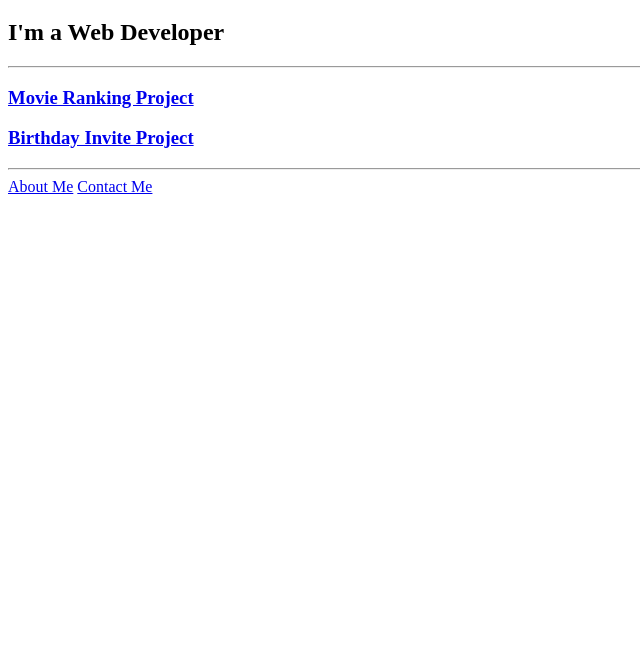
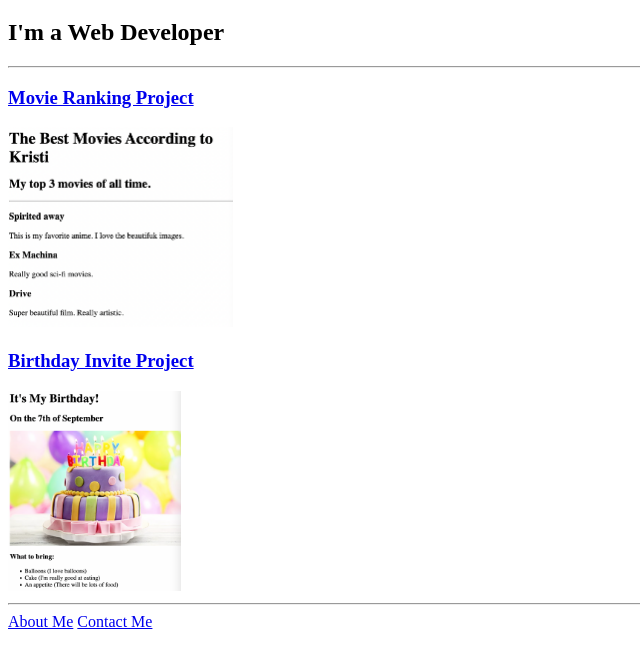
Before and after one commit to KristiHi/html-portfolio, a plain HTML site: page index.html in a window 1280 px wide. Shown: the part 61-726 px from the top of the page, without its empty margins (0-640 px from the left). Drawn offline with Linux system fonts and the light colour scheme.

Commit message:
Update index.html

```diff
--- a/index.html
+++ b/index.html
@@ -1,6 +1,6 @@
-<!-- TODO 1: Create the HTML Boilerplate -->
 <!DOCTYPE html>
 <html lang="en">
+
     <head>
         <meta charset="UTF-8">
         <title>Kristi's Portfolio</title>
@@ -10,27 +10,14 @@
         <h1>Kristi's Portfolio</h1>
         <h2>I'm a Web Developer</h2>
         <hr/>
-        <h3>
-            <a href="./public/movie-ranking.html">Movie Ranking Project</a>
-        </h3>
-        <h3>
-            <a href="./public/birthday-invite.html">Birthday Invite Project</a>
-        </h3>
+        <h3><a href="./public/movie-ranking.html">Movie Ranking Project</a></h3>
+        <img src="./assets/images/Movie_project.png" height="200" alt="movie project">
+        <h3><a href="./public/birthday-invite.html">Birthday Invite Project</a></h3>
+        <img src="./assets/images/Birthday_project.png" height="200" alt="bithday cake">
         <hr/>
-        <a href="./public/about.html">About Me</a> <a href="./public/contact.html">Contact Me</a>
+        <a href="./public/about.html">About Me</a>
+        <a href="./public/contact.html">Contact Me</a>
+
     </body>
+
 </html>
-
-
-
-<!-- TODO 3: Take screenshots of your project previews and add the images to the images folder -->
-
-<!-- TODO 4: Add titles/subtitles etc. -->
-
-<!-- TODO 5: Add a link to the project pages -->
-
-<!-- TODO 6: Add images to show the project previews
-HINT for TODO 6: You can use the height attribute set to 200 to make the image smaller:
-https://developer.mozilla.org/en-US/docs/Web/HTML/Element/img#attr-height -->
-
-<!-- TODO 7: Add the Contact Me and About Me page links -->
```
